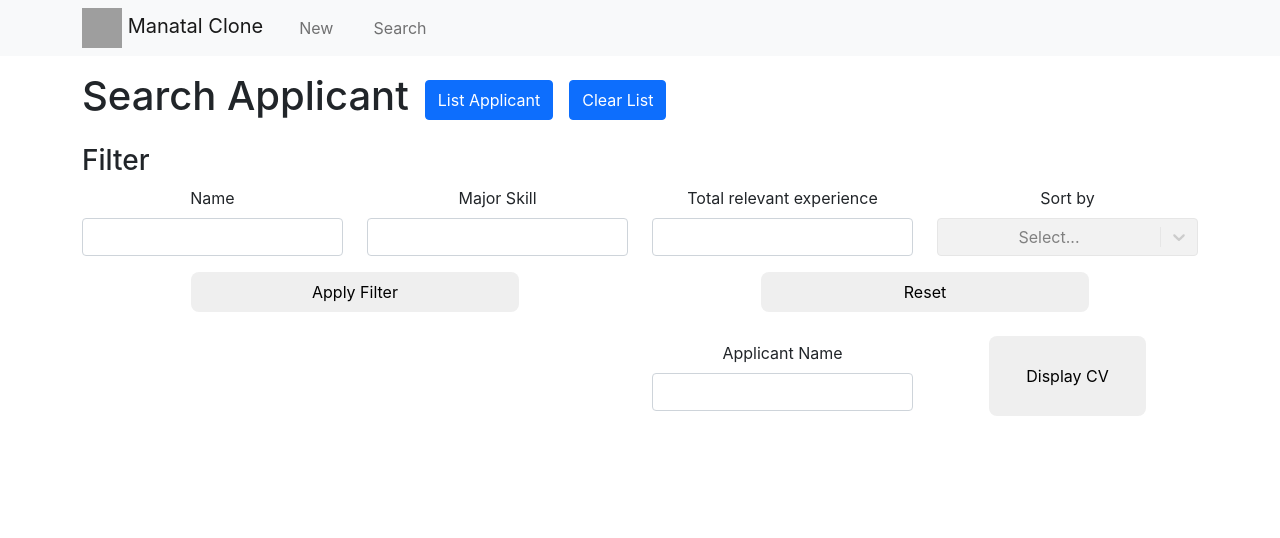
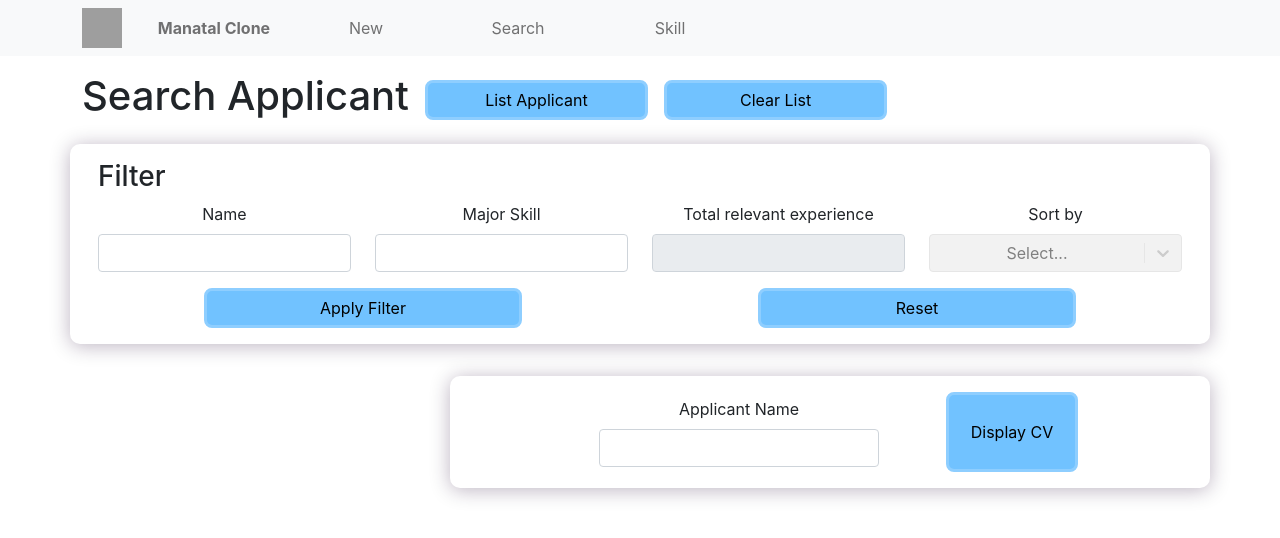
Before and after one commit to firstchnn/internship-react-cv, a React (Vite) app in the folder react-cv-frontend/: page /searchApp in a window 1280 px wide. Shown: the top 538 px of the page. Built offline with nearby package versions, Linux system fonts and the light colour scheme; grey boxes are pictures that could not be loaded; the HTML template or start-up script is replaced by a standard one.

Commit message:
fix layout and color theme

```diff
--- a/react-cv-frontend/src/App.css
+++ b/react-cv-frontend/src/App.css
@@ -43,6 +43,24 @@ button {
 
 .navbar-app{
   height:7vh;
+}
+
+.nav-items{
+  width:9.5rem;
+  padding:0;
+  border-radius: 10px;
+  transition: background-color 0.3s ease-out
+
+}
+
+.nav-items:hover{
+  background-color: #CBF4FF;
+}
+
+
+
+.nav-brand{
+  font-weight: bold;
 }
 
 .footer-container{
@@ -128,7 +146,15 @@ button {
 }
 
 .applicants{
-  background-color:#E28413;
+  background-color: rgb(255, 255, 255);
+  border-radius: 10px;
+  /* border-style: solid;
+  border-color: #ea7d7d; */
+  box-shadow: 0 2px 20px rgba(34, 8, 50, 0.3);
+  overflow: hidden;
+    margin: 20px;
+    padding: 20px;
+    font-size: 18px;
 }
 
 .applicant-col{
@@ -159,6 +185,9 @@ button:disabled {
 .pdf-viewer{
   width: 100%;
   height : 86vh;
+  border-radius: 10px;
+  box-shadow: 0 2px 20px rgba(0, 0, 0, 0.2);
+  overflow: hidden;
 }
 
 .newApp-form{
@@ -170,20 +199,96 @@ button:disabled {
   height : 2.5rem;
   border:none;
   border-radius: 8px;
+  background-color: #71c2ff;
+  border-style: solid;
+  border-color: #8ECEFF;
+  transition: background-color 0.3s ease-out
 }
 
-.filter-panel{
-  margin-top : 1rem;
+.filter-btn:hover{
+  background-color: #CBF4FF;
 }
 
 .filter-header-btn{
   margin-left:1rem;
-  height: 70%;
+  height: 2.5rem;
+  width: 20%;
+  border:none;
+  border-radius: 8px;
+  background-color: #71c2ff;
+  border-style: solid;
+  border-color: #8ECEFF;
+  transition: background-color 0.3s ease-out
+
 }
+
+.filter-header-btn:hover{
+  background-color: #CBF4FF;
+}
+
 
 .cv-btn{
   height: 5rem;
   width: 60%;
   border:none;
   border-radius: 8px;
+  background-color: #71c2ff;
+  border-style: solid;
+  border-color: #8ECEFF;
+  transition: background-color 0.3s ease-out
 }
+
+.cv-btn:hover{
+  background-color: #CBF4FF;
+}
+
+
+.filter-row{
+  border-radius: 10px;
+  box-shadow: 0 2px 20px rgba(34, 8, 50, 0.3);
+  overflow: hidden;
+  margin-bottom: 1rem;
+  padding: 1rem;
+  margin-top: 1rem;
+
+}
+
+.search-cv{
+  border-radius: 10px;
+  box-shadow: 0 2px 20px rgba(34, 8, 50, 0.3);
+  overflow: hidden;
+  margin-bottom: 3rem;
+  padding: 1rem;
+  margin-top: 1rem;
+}
+
+.form-control-btn{
+  width: 80%;
+  height : 2.5rem;
+  border:none;
+  border-radius: 8px;
+  background-color: #71c2ff;
+  border-style: solid;
+  border-color: #8ECEFF;
+  transition: background-color 0.3s ease-out
+}
+
+.form-control-btn:hover{
+  background-color: #CBF4FF;
+}
+
+
+.form-control-btn-main{
+  width: 80%;
+  height : 2.5rem;
+  border:none;
+  border-radius: 8px;
+  background-color: #71c2ff;
+  border-style: solid;
+  border-color: #8ECEFF;
+  transition: background-color 0.3s ease-out
+}
+
+.form-control-btn-main:hover{
+  background-color: #CBF4FF;
+}
--- a/react-cv-frontend/src/components/AnimatedRoutes.jsx
+++ b/react-cv-frontend/src/components/AnimatedRoutes.jsx
@@ -2,6 +2,7 @@ import React from "react";
 import { Home } from "../pages/Home";
 import { NewApplicant } from "../pages/NewApplicant";
 import { SearchApplicant } from "../pages/SearchApplicant";
+import { ManageSkill } from "../pages/ManageSkill";
 import { useLocation, Routes, Route } from "react-router-dom";
 
 import { AnimatePresence } from "framer-motion";
@@ -14,6 +15,7 @@ export const AnimatedRoutes = () => {
         <Route path="/" element={<Home />}></Route>
         <Route path="/newApp" element={<NewApplicant />}></Route>
         <Route path="/searchApp" element={<SearchApplicant />}></Route>
+        <Route path="/manageSkill" element={<ManageSkill />}></Route>
       </Routes>
     </AnimatePresence>
   );
--- a/react-cv-frontend/src/components/ImageToText.jsx
+++ b/react-cv-frontend/src/components/ImageToText.jsx
@@ -57,7 +57,7 @@ const ImageToText = () => {
               <input
                 type="button"
                 onClick={handleSubmit}
-                className="form-control mt-5 btn-primary"
+                className="form-control-btn mt-3 mb-3"
                 value="Convert"
               />
             </>
--- a/react-cv-frontend/src/components/NavBar.jsx
+++ b/react-cv-frontend/src/components/NavBar.jsx
@@ -3,19 +3,41 @@ import { Navbar, Container, Nav } from "react-bootstrap";
 import { Link } from "react-router-dom";
 
 export const NavBar = () => {
-  const iconPic = "https://img.icons8.com/cotton/344/coffee-to-go.png"
+  const iconPic = "https://img.icons8.com/cotton/344/coffee-to-go.png";
   return (
-    <Navbar className="navbar-app" bg="light" variant="light" sticky="top" expand="md">
-      <Container>
-        <Navbar.Brand as={Link} to="/" href="#home"><img alt="" src={iconPic} width="40" height="40"/>{' '}Manatal Clone</Navbar.Brand>
+    <Navbar
+      className="navbar-app"
+      bg="light"
+      variant="light"
+      sticky="top"
+      expand="md"
+    >
+      <Container className="align-items-center">
+        <Navbar.Brand as={Link} to="/" href="#home">
+          <img alt="" src={iconPic} width="40" height="40" />{" "}
+        </Navbar.Brand>
         <Navbar.Toggle aria-controls="responsive-navbar-nav"></Navbar.Toggle>
         <Navbar.Collapse>
           <Nav>
             <Container className="nav-items">
-                <Nav.Link as={Link} to="/newApp">New</Nav.Link>
+              <Nav.Link className="nav-brand" as={Link} to="/">
+                Manatal Clone
+              </Nav.Link>
             </Container>
             <Container className="nav-items">
-                <Nav.Link as={Link} to="/searchApp">Search</Nav.Link>
+              <Nav.Link as={Link} to="/newApp">
+                New
+              </Nav.Link>
+            </Container>
+            <Container className="nav-items">
+              <Nav.Link as={Link} to="/searchApp">
+                Search
+              </Nav.Link>
+            </Container>
+            <Container className="nav-items">
+              <Nav.Link as={Link} to="/manageSkill">
+                Skill
+              </Nav.Link>
             </Container>
           </Nav>
         </Navbar.Collapse>
--- a/react-cv-frontend/src/components/PdfToText.jsx
+++ b/react-cv-frontend/src/components/PdfToText.jsx
@@ -25,9 +25,9 @@ const PdfToText = () => {
             <h1 className="text-center ">PDF To Text</h1>
             <input className="form-control" type="file" id="inpFile" accept="application/pdf">
             </input>
-            <button className="form-control btn-primary mt-3" type="button" id="btnUpload" onClick={uploadPdf}>
-        Convert
-            </button>
+            <input className="form-control-btn mt-3 mb-3" type="button" id="btnUpload" value="Convert" onClick={uploadPdf}>
+
+            </input>
             <br>
             </br>
             <textarea className="pdf-result" id="resultText" placeholder="Your text appear here..."></textarea>
--- a/react-cv-frontend/src/pages/NewApplicant.jsx
+++ b/react-cv-frontend/src/pages/NewApplicant.jsx
@@ -273,13 +273,13 @@ export const NewApplicant = () => {
                 <Row>
                   <Col>
                     <input
-                      className="btn btn-primary"
+                      className="form-control-btn-main"
                       type="submit"
                       value="Add Applicant"
                     />
                   </Col>
                   <Col>
-                    <input className="btn btn-primary" type="reset" value="Reset information"></input>
+                    <input className="form-control-btn-main" type="reset" value="Reset information"></input>
                   </Col>
                 </Row>
               </Form>
--- a/react-cv-frontend/src/pages/SearchApplicant.jsx
+++ b/react-cv-frontend/src/pages/SearchApplicant.jsx
@@ -24,6 +24,7 @@ export const SearchApplicant = () => {
   const [skillFilter, setSkillFilter] = useState("");
   const [expFilter, setExpFilter] = useState("");
   const [currSort, setCurrSort] = useState("");
+  const [isMajor, setIsMajor] = useState(true);
   const sortOptions = [
     { value: "none", label: "None" },
     { value: "experience", label: "Experience" },
@@ -139,6 +140,7 @@ export const SearchApplicant = () => {
       }
     }
   };
+
   const renderList = async () => {
     await clearBox("applicants");
     const html = currData
@@ -173,13 +175,43 @@ export const SearchApplicant = () => {
       .insertAdjacentHTML("afterbegin", html);
   };
 
+  const skillFilterChange = (skill)  => {
+    setSkillFilter(skill);
+    if(skill.length > 0) {
+      setIsMajor(false);
+    }else{
+      setIsMajor(true);
+    }
+  }
+
   const resetFilter = () => {
-    document.getElementById("filter-form").reset();
+    setIsMajor(true);
   };
 
   const getGPA = () => {
     console.log(currData[28].gpa);
   };
+
+  const hasNumber = (mystring) => {
+    return /\d/.test(mystring);
+  }
+  const nameChangeHandle = (currName) => {
+    if(!hasNumber(currName)){
+      setNameFilter(currName);
+      setSelectedCV(currName);
+    }else{
+      alert("Cannot insert number into this field");
+    }
+  }
+
+  const cvnameChangeHandle = (currName) => {
+    if(!hasNumber(currName)){
+      setSelectedCV(currName);
+    }else{
+      alert("Cannot insert number into this field");
+    }
+
+  }
 
   return (
     <motion.div
@@ -189,24 +221,28 @@ export const SearchApplicant = () => {
       exit={{ opacity: 0, transition: { duration: 0.3 } }}
     >
       <Container>
-        <Row className="mb-4">
-          <Container className="d-flex justify-content-start align-items-center">
+        <Row>
+        <Container className="d-flex justify-content-start align-items-center">
             <h1>Search Applicant</h1>
-            <Button
+            <input
               className="filter-header-btn"
-              variant="primary"
+              type="button"
+              value="List Applicant"
               onClick={handleClick}
             >
-              List Applicant
-            </Button>
-            <Button
+
+            </input>
+            <input
               className="filter-header-btn"
-              variant="primary"
+              type="button"
+              value="Clear List"
               onClick={clearList}
             >
-              Clear List
-            </Button>
+
+            </input>
           </Container>
+        </Row>
+        <Row className="filter-row">
           <Container className="filter-panel">
             <Row>
               <Container className="d-flex justify-content-start">
@@ -221,7 +257,8 @@ export const SearchApplicant = () => {
                     <Form.Control
                       type="text"
                       id="nameFilter"
-                      onChange={(e) => setNameFilter(e.target.value)}
+                      value={nameFilter}
+                      onChange={(e) => nameChangeHandle(e.target.value)}
                     ></Form.Control>
                   </Col>
                   <Col>
@@ -229,7 +266,7 @@ export const SearchApplicant = () => {
                     <Form.Control
                       type="text"
                       id="skillFilter"
-                      onChange={(e) => setSkillFilter(e.target.value)}
+                      onChange={(e) => skillFilterChange(e.target.value)}
                     ></Form.Control>
                   </Col>
                   <Col>
@@ -243,6 +280,7 @@ export const SearchApplicant = () => {
                       max={100}
                       step={1}
                       onChange={(e) => setExpFilter(e.target.value)}
+                      disabled={isMajor}
                     ></Form.Control>
                   </Col>
                   <Col>
@@ -270,6 +308,7 @@ export const SearchApplicant = () => {
                       className="filter-btn"
                       type="reset"
                       value="Reset"
+                      onClick={resetFilter}
                     ></input>
                   </Col>
                 </Row>
@@ -278,24 +317,28 @@ export const SearchApplicant = () => {
           </Container>
         </Row>
         <Row className="home-main-row">
-          <Col className="applicant-col">
+          <Col sm={4}>
             <div className="AppList">
               <div id="applicants"></div>
             </div>
           </Col>
-          <Col>
-            <Row className="d-flex justify-content-start align-items-center mb-4">
-              <Col className="ml-4">
+          <Col sm={8}>
+            <Row className="search-cv d-flex justify-content-start align-items-center mb-4">
+              <Col sm={2}>
+              <Container></Container>
+              </Col>
+              <Col sm={5} className="ml-4">
               <Form>
                   <Form.Label htmlFor="applicant_cv">Applicant Name</Form.Label>
                   <Form.Control
                     type="text"
                     id="applicant_cv"
-                    onChange={(e) => setSelectedCV(e.target.value)}
+                    value={selectedCV}
+                    onChange={(e) => cvnameChangeHandle(e.target.value)}
                   ></Form.Control>
               </Form>
               </Col>
-              <Col>
+              <Col sm={4}>
               <input type="button" className="cv-btn" onClick={getbufferdata} value="Display CV"></input>
               </Col>
             </Row>
```
Also changed, not shown: react-cv-frontend/src/pages/ManageSkill.jsx (added, +26 -0 lines), 1 other file (tests, documents, lock files or other folders). Lines whose indentation alone changed are shown as unchanged.
